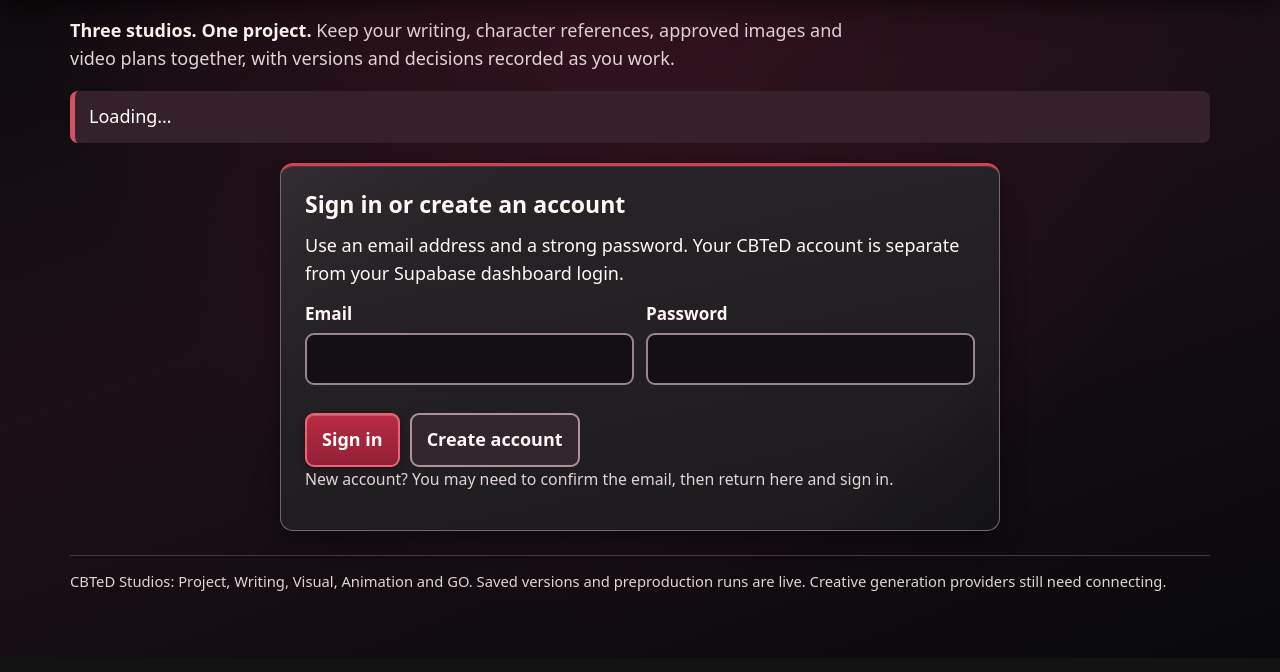
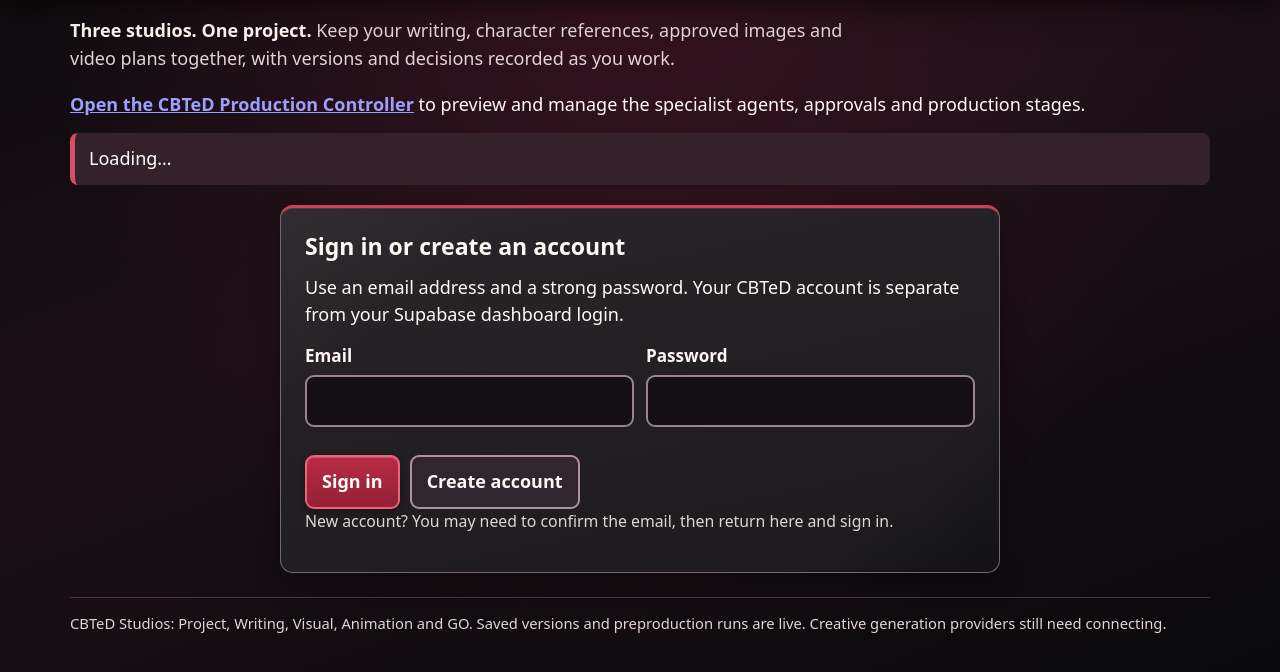
Before and after one commit to CannaBusTeD/CBTeD, a plain HTML site: page app/index.html in a window 1280 px wide. Shown: the part 142-814 px from the top of the page. Drawn offline with Linux system fonts and the light colour scheme; a script that the page names is missing.

Commit message:
Link accessible studio manager to the new production controller

```diff
--- a/app/index.html
+++ b/app/index.html
@@ -30,6 +30,7 @@
 </header>
 <main id="main" class="container">
   <p class="intro"><strong>Three studios. One project.</strong> Keep your writing, character references, approved images and video plans together, with versions and decisions recorded as you work.</p>
+  <p><a href="./production.html"><strong>Open the CBTeD Production Controller</strong></a> to preview and manage the specialist agents, approvals and production stages.</p>
   <div id="status" class="status" role="status" aria-live="polite">Loading…</div>
   <section id="auth-panel" class="panel" aria-labelledby="auth-heading">
     <h2 id="auth-heading">Sign in or create an account</h2>
```
